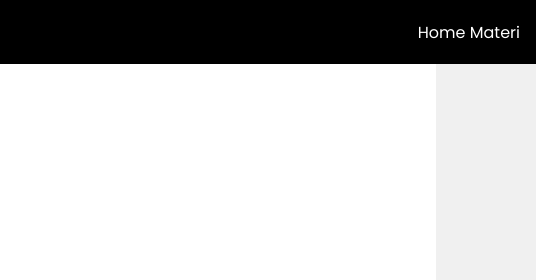
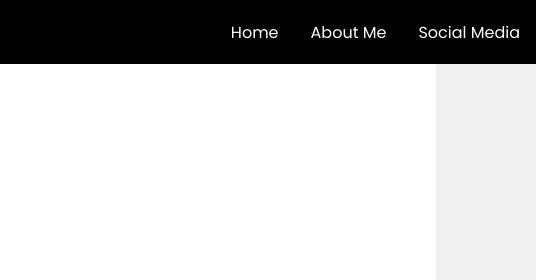
Before and after one commit to 481n4y4/My-Personal-Web, a plain HTML site: page index.html in a window 1280 px wide. Shown: the top 280 px of the page, 744-1280 px from the left. Drawn offline with nearby package versions, Linux system fonts and the light colour scheme.

Commit message:
update 2

```diff
--- a/index.html
+++ b/index.html
@@ -26,11 +26,12 @@
     </div>
       <nav>
         <a href="index.html">Home</a>
-        <a href="Materi.html">Materi</a>
+        <a href="#About">About Me</a>
+        <a href="#Sosmed">Social Media</a>
       </nav>
     </header>
     <main>
-      <article>
+      <article id="About">
         <h1>My Profile</h1>
 
         <div class="photo">
@@ -41,7 +42,7 @@
         <p>
           Hello guys, my name is Kheira Abinaya Gavin Lovedila. But, you can call me Kheira. I come from SMK 7 NEGERI SEMARANG or usually called STEMBA, and majoring in SIJA. My hobby is Coding, reading manga and wacthing anime. I have been studying HTML, CSS and Javascript since 2023. And I’m also have interest in full-stack development, Software development, and cyber security. (19/09/2024)</p>
       </article>
-      <article>
+      <article id="Sosmed">
         <h1>My Social Media</h1>
         <div class="sosmed">
         <a href="www.linkedin.com/in/kheira-abinaya"
--- a/style.css
+++ b/style.css
@@ -29,6 +29,15 @@ header a {
   color: #b6895b;
   font-size: 1.3rem;
   font-weight: 700;
+}
+
+nav {
+  display: flex;
+  gap: 2rem;
+}
+
+nav a:hover {
+  text-decoration: underline;
 }
 
 /* main */
```
Lines whose indentation alone changed are shown as unchanged.
